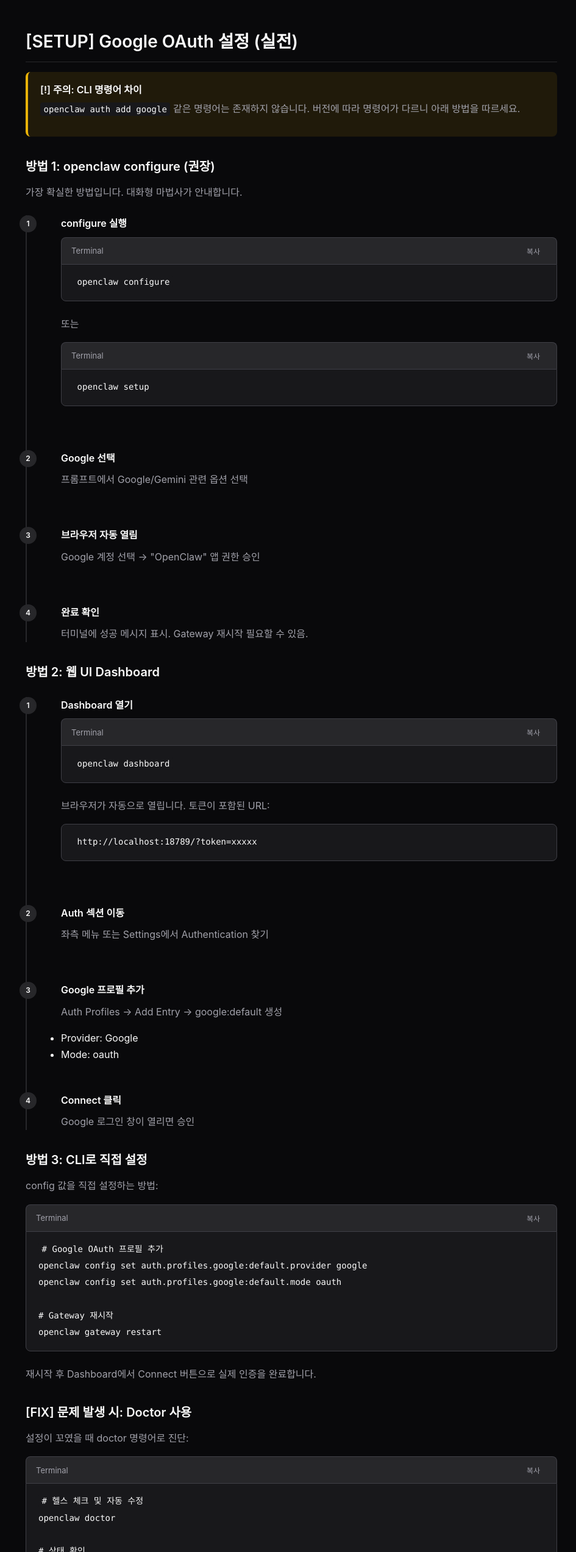
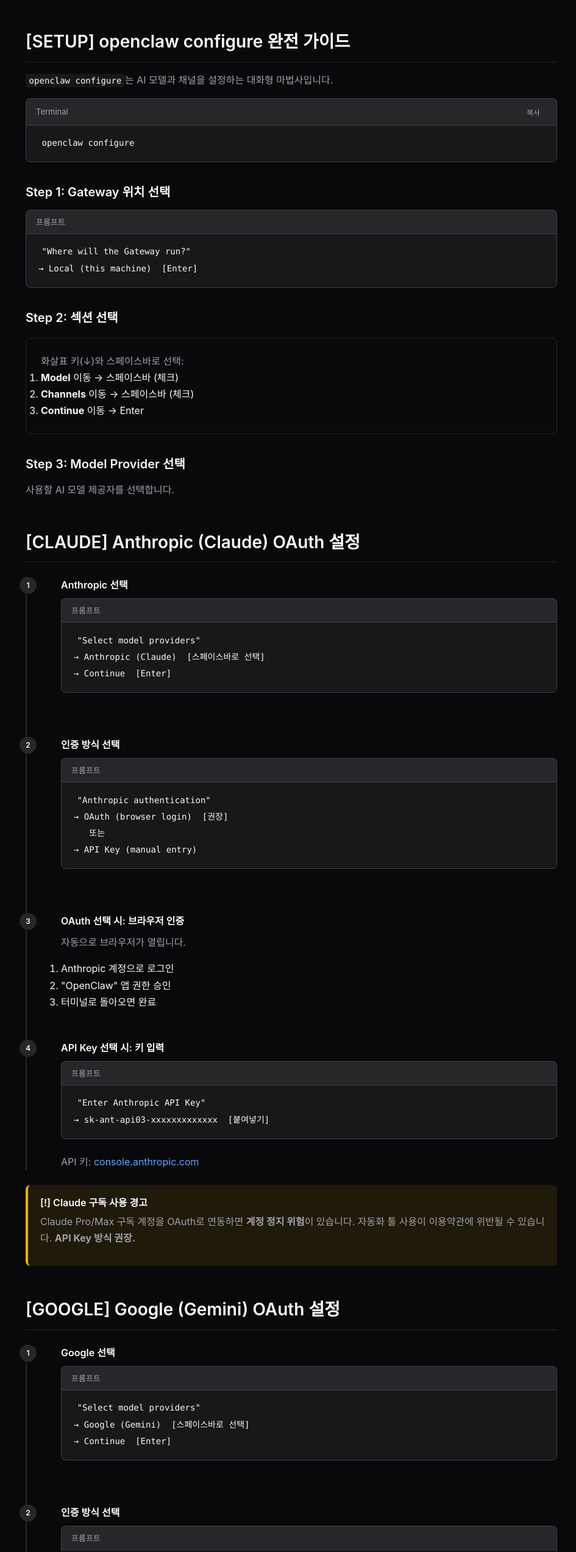
Before and after one commit to VoidLight00/openclaw-multibot-guide, a website: page pages/models.html in a window 1280 px wide. Shown: the part 953-3498 px from the top of the page at 61% size, without its empty margins (302-1247 px from the left). Drawn offline with Linux system fonts and the light colour scheme.

Commit message:
Add detailed openclaw configure OAuth guide (Claude, Google, GPT)

```diff
--- a/pages/models.html
+++ b/pages/models.html
@@ -100,49 +100,195 @@
         </div>
       </div>
 
-      <h2>[SETUP] Google OAuth 설정 (실전)</h2>
+      <h2>[SETUP] openclaw configure 완전 가이드</h2>
 
-      <div class="alert alert-warning">
-        <div class="alert-title">[!] 주의: CLI 명령어 차이</div>
-        <p><code>openclaw auth add google</code> 같은 명령어는 존재하지 않습니다.
-        버전에 따라 명령어가 다르니 아래 방법을 따르세요.</p>
+      <p><code>openclaw configure</code>는 AI 모델과 채널을 설정하는 대화형 마법사입니다.</p>
+
+      <div class="code-header">
+        <span>Terminal</span>
+        <button class="copy-btn" onclick="copyCode(this)">복사</button>
+      </div>
+      <pre><code>openclaw configure</code></pre>
+
+      <h3>Step 1: Gateway 위치 선택</h3>
+
+      <div class="code-header">
+        <span>프롬프트</span>
+      </div>
+      <pre><code>"Where will the Gateway run?"
+→ Local (this machine)  [Enter]</code></pre>
+
+      <h3>Step 2: 섹션 선택</h3>
+
+      <div class="card">
+        <p>화살표 키(↓)와 스페이스바로 선택:</p>
+        <ol>
+          <li><strong>Model</strong> 이동 → 스페이스바 (체크)</li>
+          <li><strong>Channels</strong> 이동 → 스페이스바 (체크)</li>
+          <li><strong>Continue</strong> 이동 → Enter</li>
+        </ol>
       </div>
 
-      <h3>방법 1: openclaw configure (권장)</h3>
+      <h3>Step 3: Model Provider 선택</h3>
 
-      <p>가장 확실한 방법입니다. 대화형 마법사가 안내합니다.</p>
+      <p>사용할 AI 모델 제공자를 선택합니다.</p>
+
+      <h2>[CLAUDE] Anthropic (Claude) OAuth 설정</h2>
 
       <div class="steps">
         <div class="step">
-          <h4>configure 실행</h4>
+          <h4>Anthropic 선택</h4>
           <div class="code-header">
-            <span>Terminal</span>
-            <button class="copy-btn" onclick="copyCode(this)">복사</button>
+            <span>프롬프트</span>
           </div>
-          <pre><code>openclaw configure</code></pre>
-          <p>또는</p>
-          <div class="code-header">
-            <span>Terminal</span>
-            <button class="copy-btn" onclick="copyCode(this)">복사</button>
-          </div>
-          <pre><code>openclaw setup</code></pre>
+          <pre><code>"Select model providers"
+→ Anthropic (Claude)  [스페이스바로 선택]
+→ Continue  [Enter]</code></pre>
         </div>
 
         <div class="step">
-          <h4>Google 선택</h4>
-          <p>프롬프트에서 Google/Gemini 관련 옵션 선택</p>
+          <h4>인증 방식 선택</h4>
+          <div class="code-header">
+            <span>프롬프트</span>
+          </div>
+          <pre><code>"Anthropic authentication"
+→ OAuth (browser login)  [권장]
+   또는
+→ API Key (manual entry)</code></pre>
         </div>
 
         <div class="step">
-          <h4>브라우저 자동 열림</h4>
-          <p>Google 계정 선택 → "OpenClaw" 앱 권한 승인</p>
+          <h4>OAuth 선택 시: 브라우저 인증</h4>
+          <p>자동으로 브라우저가 열립니다.</p>
+          <ol>
+            <li>Anthropic 계정으로 로그인</li>
+            <li>"OpenClaw" 앱 권한 승인</li>
+            <li>터미널로 돌아오면 완료</li>
+          </ol>
         </div>
 
         <div class="step">
-          <h4>완료 확인</h4>
-          <p>터미널에 성공 메시지 표시. Gateway 재시작 필요할 수 있음.</p>
+          <h4>API Key 선택 시: 키 입력</h4>
+          <div class="code-header">
+            <span>프롬프트</span>
+          </div>
+          <pre><code>"Enter Anthropic API Key"
+→ sk-ant-api03-xxxxxxxxxxxxx  [붙여넣기]</code></pre>
+          <p>API 키: <a href="https://console.anthropic.com/" target="_blank">console.anthropic.com</a></p>
         </div>
       </div>
+
+      <div class="alert alert-warning">
+        <div class="alert-title">[!] Claude 구독 사용 경고</div>
+        <p>Claude Pro/Max 구독 계정을 OAuth로 연동하면 <strong>계정 정지 위험</strong>이 있습니다.
+        자동화 툴 사용이 이용약관에 위반될 수 있습니다. <strong>API Key 방식 권장.</strong></p>
+      </div>
+
+      <h2>[GOOGLE] Google (Gemini) OAuth 설정</h2>
+
+      <div class="steps">
+        <div class="step">
+          <h4>Google 선택</h4>
+          <div class="code-header">
+            <span>프롬프트</span>
+          </div>
+          <pre><code>"Select model providers"
+→ Google (Gemini)  [스페이스바로 선택]
+→ Continue  [Enter]</code></pre>
+        </div>
+
+        <div class="step">
+          <h4>인증 방식 선택</h4>
+          <div class="code-header">
+            <span>프롬프트</span>
+          </div>
+          <pre><code>"Google authentication"
+→ OAuth (browser login)  [권장]
+   또는
+→ API Key (Google AI Studio)</code></pre>
+        </div>
+
+        <div class="step">
+          <h4>OAuth 선택 시: 브라우저 인증</h4>
+          <ol>
+            <li>Google 계정 선택</li>
+            <li>"OpenClaw" 앱 권한 승인</li>
+            <li>"계속" 클릭</li>
+            <li>터미널로 돌아오면 완료</li>
+          </ol>
+        </div>
+
+        <div class="step">
+          <h4>API Key 선택 시: 키 입력</h4>
+          <div class="code-header">
+            <span>프롬프트</span>
+          </div>
+          <pre><code>"Enter Google AI API Key"
+→ AIzaSyxxxxxxxxxxxxxxxxx  [붙여넣기]</code></pre>
+          <p>무료 API 키: <a href="https://aistudio.google.com/apikey" target="_blank">aistudio.google.com/apikey</a></p>
+        </div>
+      </div>
+
+      <div class="alert alert-info">
+        <div class="alert-title">[i] Gemini 무료 티어</div>
+        <p>Google AI Studio의 Gemini Flash는 분당 요청 제한이 있지만 <strong>무료</strong>로 사용 가능합니다.</p>
+      </div>
+
+      <h2>[GPT] OpenAI (GPT) 설정</h2>
+
+      <p>OpenAI는 <strong>API Key 방식만</strong> 지원합니다. (OAuth 없음)</p>
+
+      <div class="steps">
+        <div class="step">
+          <h4>OpenAI 선택</h4>
+          <div class="code-header">
+            <span>프롬프트</span>
+          </div>
+          <pre><code>"Select model providers"
+→ OpenAI (GPT)  [스페이스바로 선택]
+→ Continue  [Enter]</code></pre>
+        </div>
+
+        <div class="step">
+          <h4>API Key 입력</h4>
+          <div class="code-header">
+            <span>프롬프트</span>
+          </div>
+          <pre><code>"Enter OpenAI API Key"
+→ sk-proj-xxxxxxxxxxxxx  [붙여넣기]</code></pre>
+          <p>API 키: <a href="https://platform.openai.com/api-keys" target="_blank">platform.openai.com/api-keys</a></p>
+        </div>
+      </div>
+
+      <h2>[MULTI] 여러 Provider 동시 설정</h2>
+
+      <p>한 번에 여러 Provider를 선택할 수 있습니다.</p>
+
+      <div class="code-header">
+        <span>예시: Claude + Gemini 동시 설정</span>
+      </div>
+      <pre><code>"Select model providers"
+→ [x] Anthropic (Claude)   [스페이스바]
+→ [x] Google (Gemini)      [스페이스바]
+→ [ ] OpenAI (GPT)
+→ Continue  [Enter]
+
+# 이후 각 Provider별로 인증 진행</code></pre>
+
+      <h2>[AFTER] 설정 완료 후</h2>
+
+      <div class="code-header">
+        <span>Terminal</span>
+        <button class="copy-btn" onclick="copyCode(this)">복사</button>
+      </div>
+      <pre><code># Gateway 재시작
+openclaw gateway restart
+
+# 상태 확인
+openclaw status
+
+# 설정된 모델 확인
+openclaw models list</code></pre>
 
       <h3>방법 2: 웹 UI Dashboard</h3>
 
```
